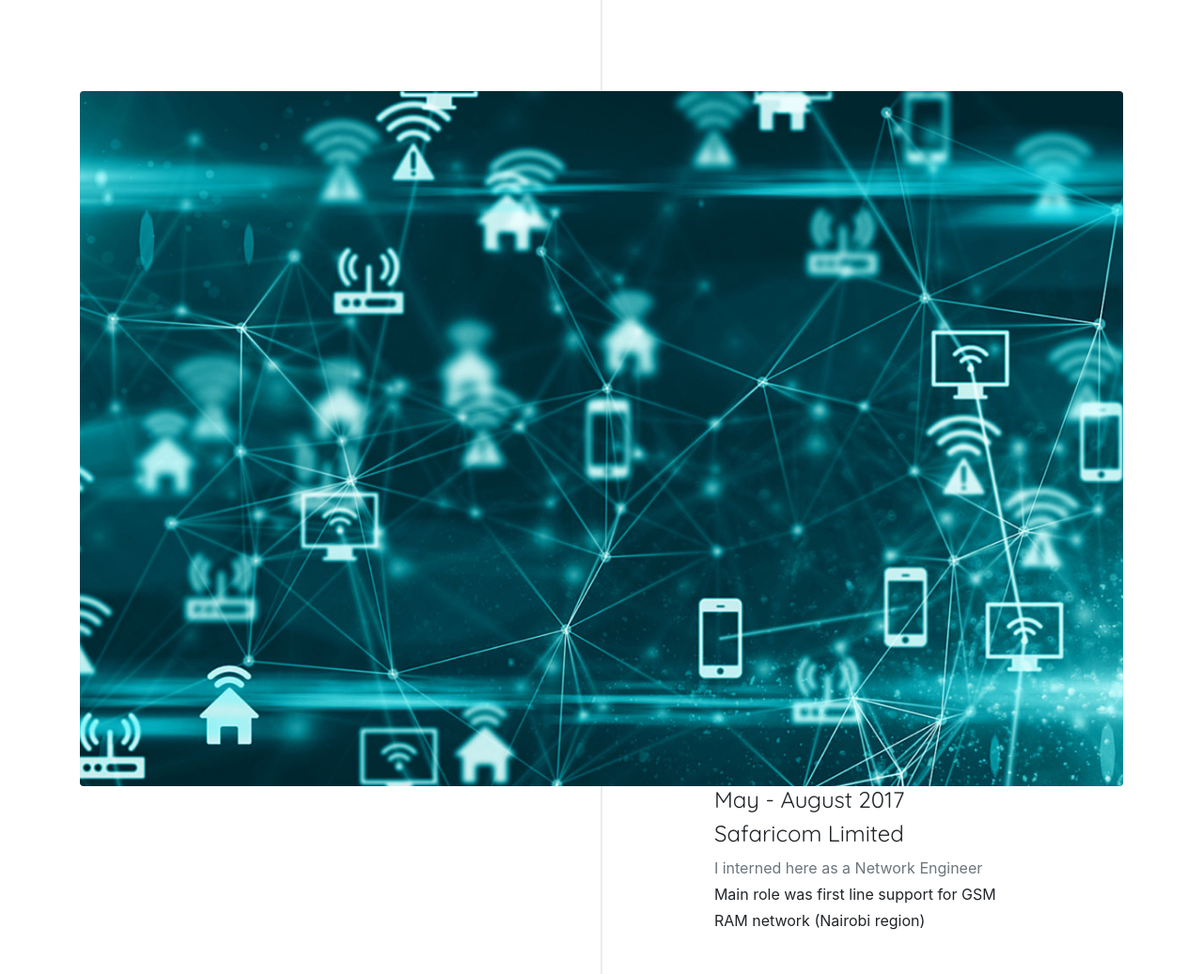
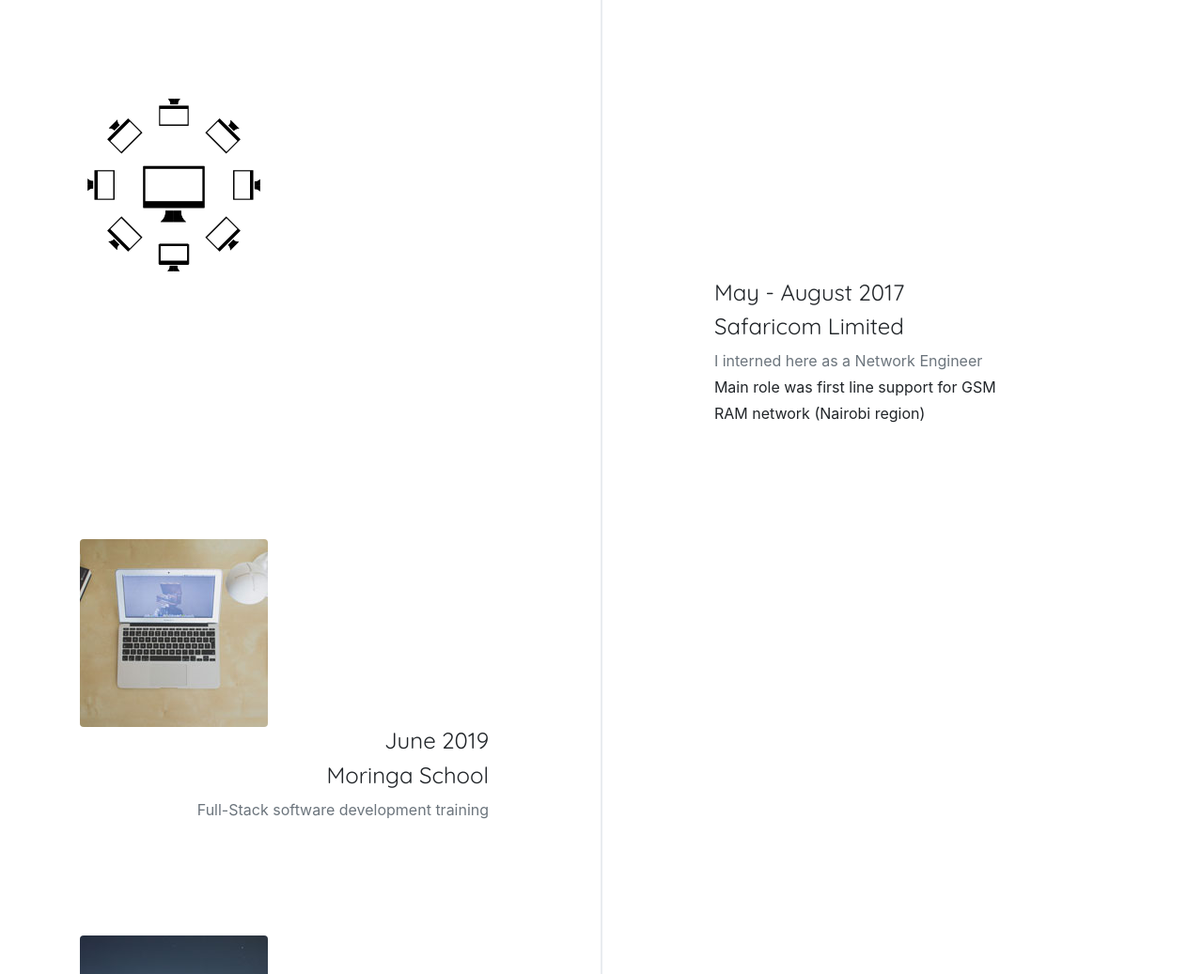
Before and after one commit to AisaJ/pro-portfolio, a website with bundled scripts: page index.html in a window 1280 px wide. Shown: the part 4352-5389 px from the top of the page at 94% size. Built offline with nearby package versions, Linux system fonts and the light colour scheme.

Commit message:
changes to the resume display.

```diff
--- a/index.html
+++ b/index.html
@@ -283,7 +283,7 @@
             </li>
             <li class="timeline-inverted">
               <div>
-                <img class="rounded img-fluid" src="img/about/2.jpg" alt="">
+                <img class="rounded img-fluid" src="img/about/2.png" alt="">
               </div>
               <div class="timeline-panel">
                 <div class="timeline-heading">
```
Also changed, not shown: img/about/2.png (added).
